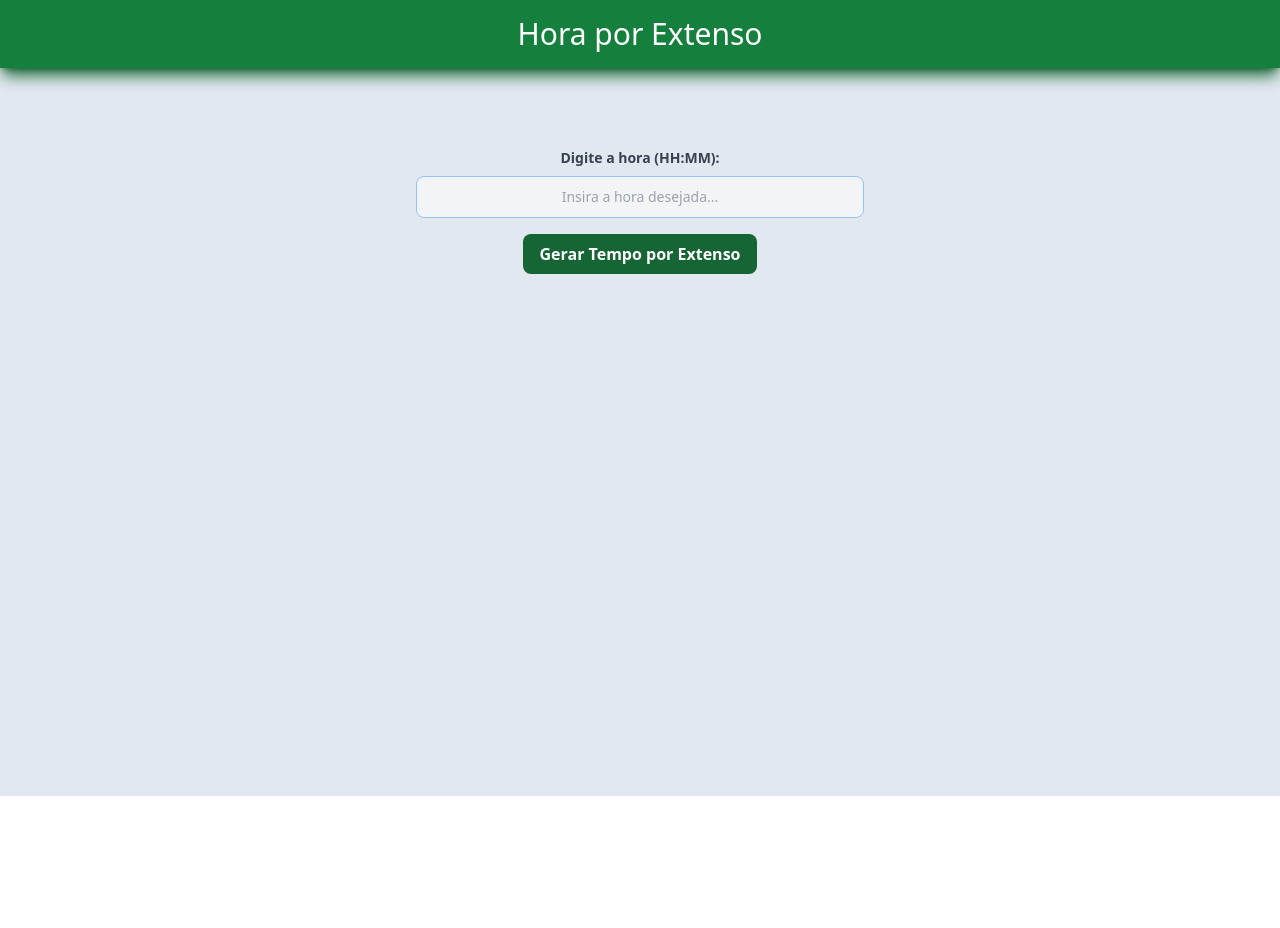
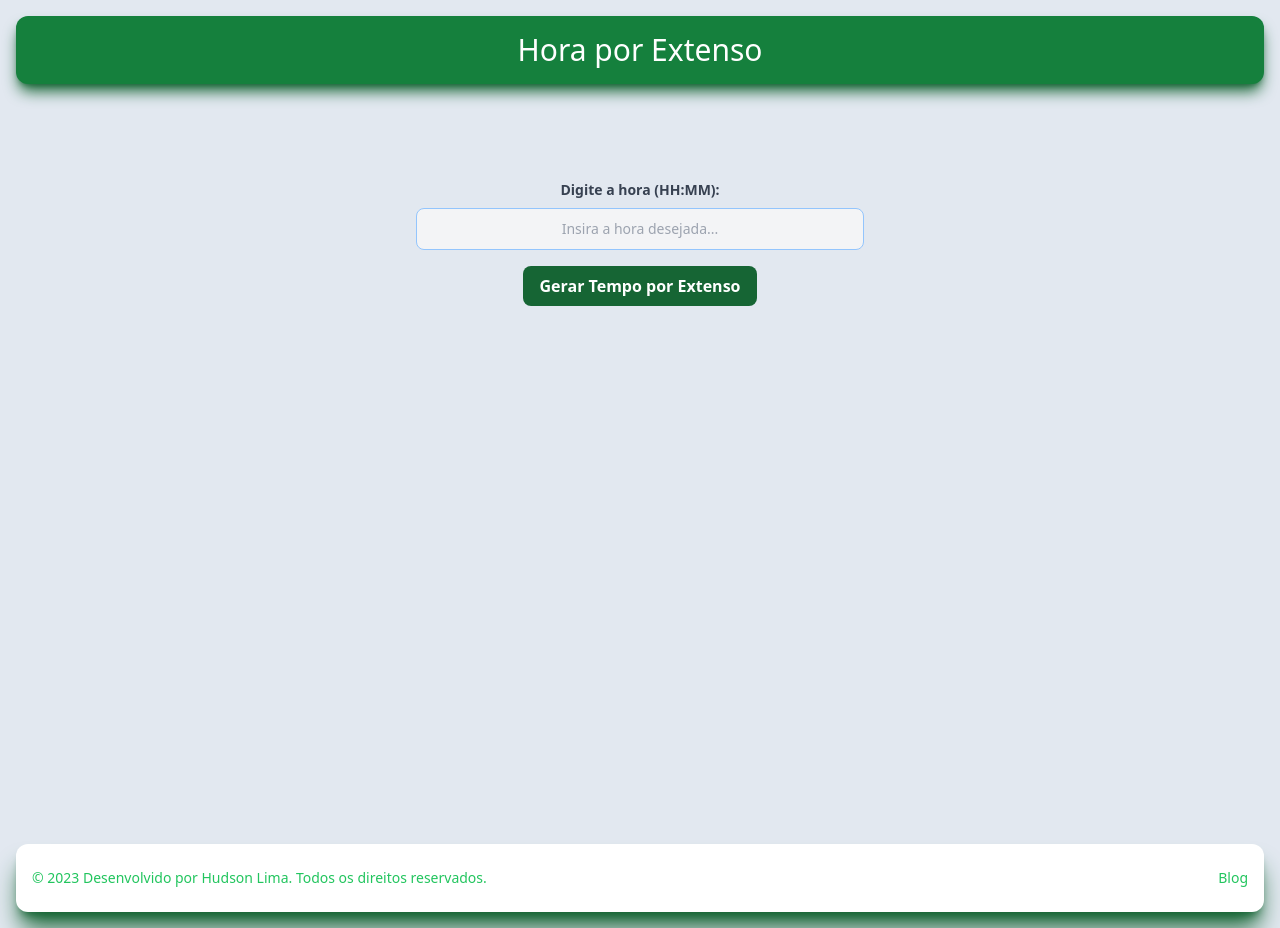
Before and after one commit to hudsonflima/horaporextenso, a React (Create React App) app: page / in a window 1280 px wide. Before the commit the page ends 800 px from the top, so only its background shows below. Built offline with nearby package versions, Linux system fonts and the light colour scheme.

Commit message:
Include footer + body slate-200

```diff
--- a/public/index.html
+++ b/public/index.html
@@ -12,7 +12,7 @@
   <script src="https://cdn.tailwindcss.com/" id="external-js"></script>
 </head>
 
-<body>
+<body class="bg-slate-200">
   <noscript>
     You need to enable JavaScript to run this app.
   </noscript>
--- a/src/App.js
+++ b/src/App.js
@@ -1,12 +1,14 @@
 import "./styles.css";
 import HoraExtenso from "./components/HoraExtenso";
 import Header from "./components/Header";
+import Footer from "./components/Footer";
 
 export default function App() {
   return (
     <div className="App bg-slate-200">
       <Header />
       <HoraExtenso />
+      <Footer />
     </div>
   );
 }
--- /dev/null
+++ b/src/components/Footer.jsx
@@ -0,0 +1,30 @@
+import React, { useState, useEffect } from 'react';
+
+const Footer = () => {
+  const [currentYear, setCurrentYear] = useState(new Date().getFullYear());
+
+  useEffect(() => {
+    const interval = setInterval(() => {
+      setCurrentYear(new Date().getFullYear());
+    }, 60000); // Atualiza o ano a cada minuto (pode ajustar conforme necessário)
+
+    return () => clearInterval(interval);
+  }, []);
+
+  return (
+    <footer className="bg-white shadow m-4 dark:bg-green-800 py-2 shadow-xl shadow-green-800 rounded-xl">
+      <div className="w-full mx-auto max-w-screen-xl p-4 md:flex md:items-center md:justify-between">
+        <span className="text-sm text-green-500 sm:text-center dark:text-green-400">
+          © {currentYear} <a href="https://blog-hudson.vercel.app/" className="hover:underline">Desenvolvido por Hudson Lima</a>. Todos os direitos reservados.
+        </span>
+        <ul className="flex flex-wrap items-center mt-3 text-sm font-medium text-green-500 dark:text-green-400 sm:mt-0">
+          <li>
+            <a href="https://blog-hudson.vercel.app/" className="hover:underline">Blog</a>
+          </li>
+        </ul>
+      </div>
+    </footer>
+  );
+};
+
+export default Footer;
--- a/src/components/Header.jsx
+++ b/src/components/Header.jsx
@@ -2,7 +2,7 @@ import React from "react";
 
 function Header() {
   return (
-    <nav class="bg-green-700 shadow-lg shadow-green-300 shadow-green-800 w-full">
+    <nav class="bg-green-700 shadow-lg shadow-green-800 m-4 rounded-xl">
       <div class="max-w-screen-xl flex flex-wrap items-center justify-center mx-auto p-4">
         <span class="self-center text-3xl text-white font-extralight whitespace-nowrap">
           Hora por Extenso
```
